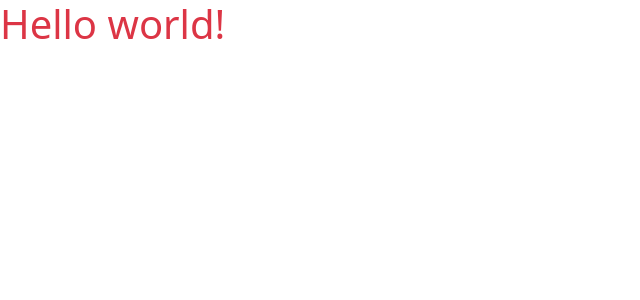
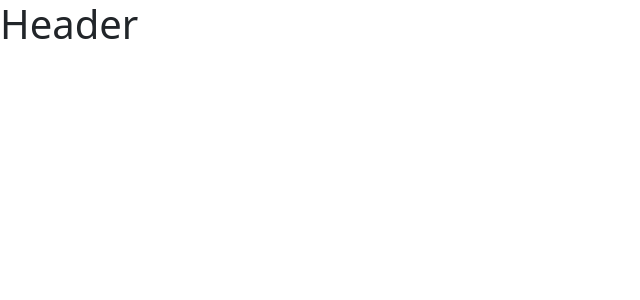
Before and after one commit to DevTabibur/mealdb-with-react-router, a React (Create React App) app: page / in a window 1280 px wide. Shown: the top 300 px of the page, without its empty margins (0-640 px from the left). Built offline with nearby package versions, Linux system fonts and the light colour scheme.

Commit message:
all compo done

```diff
--- a/src/App.js
+++ b/src/App.js
@@ -1,9 +1,10 @@
 import 'bootstrap/dist/css/bootstrap.min.css';
+import Header from './components/Header/Header';
 
 function App() {
   return (
     <>
-      <h1 className='text-danger'>Hello world!</h1>
+      <Header/>
     </>
   );
 }
--- /dev/null
+++ b/src/components/Header/Header.jsx
@@ -0,0 +1,12 @@
+import React from 'react';
+import './header.css'
+
+const Header = () => {
+    return (
+        <div>
+            <h1>Header</h1>
+        </div>
+    );
+};
+
+export default Header;
```
Also changed, not shown: src/components/Header/header.css (added).
